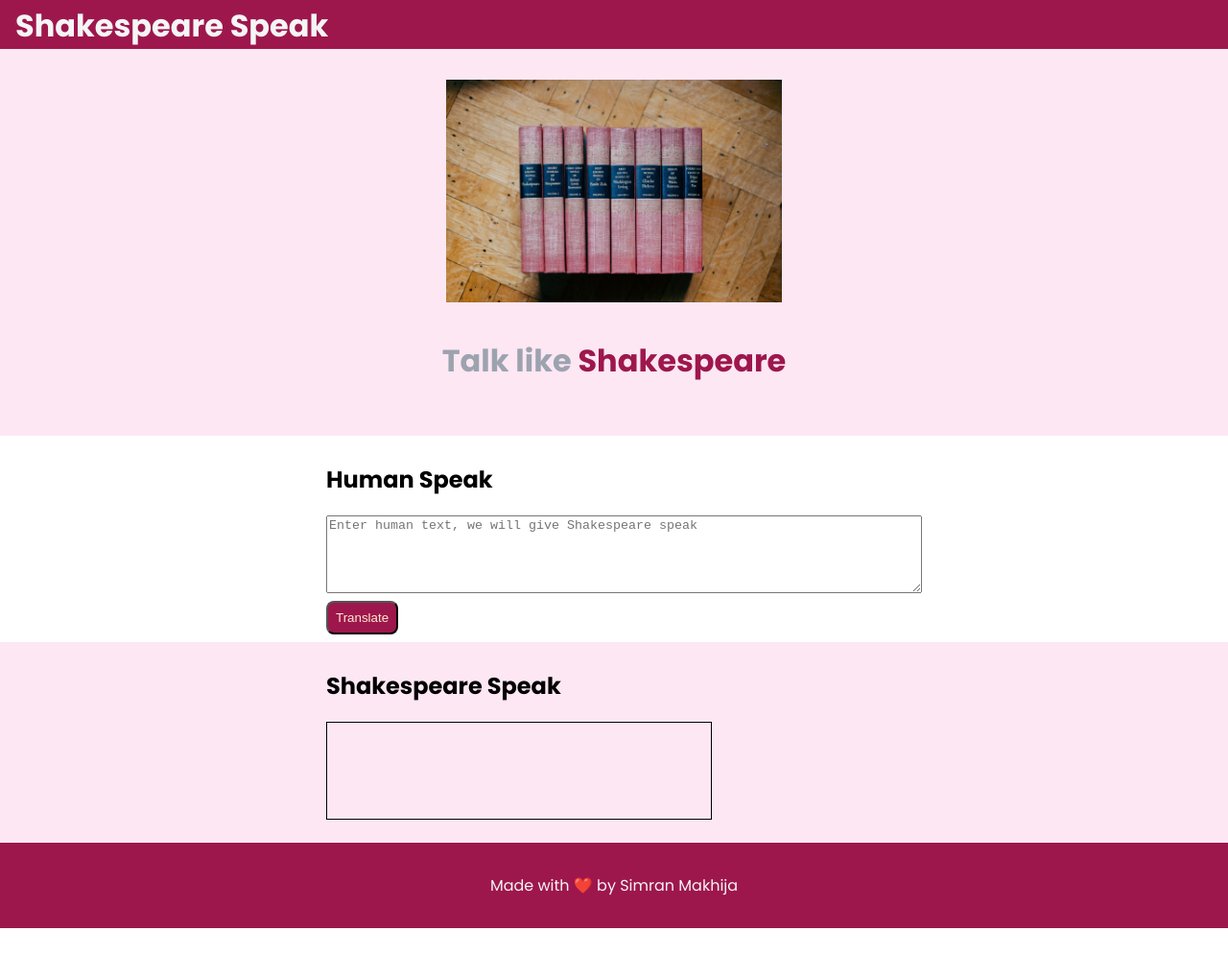
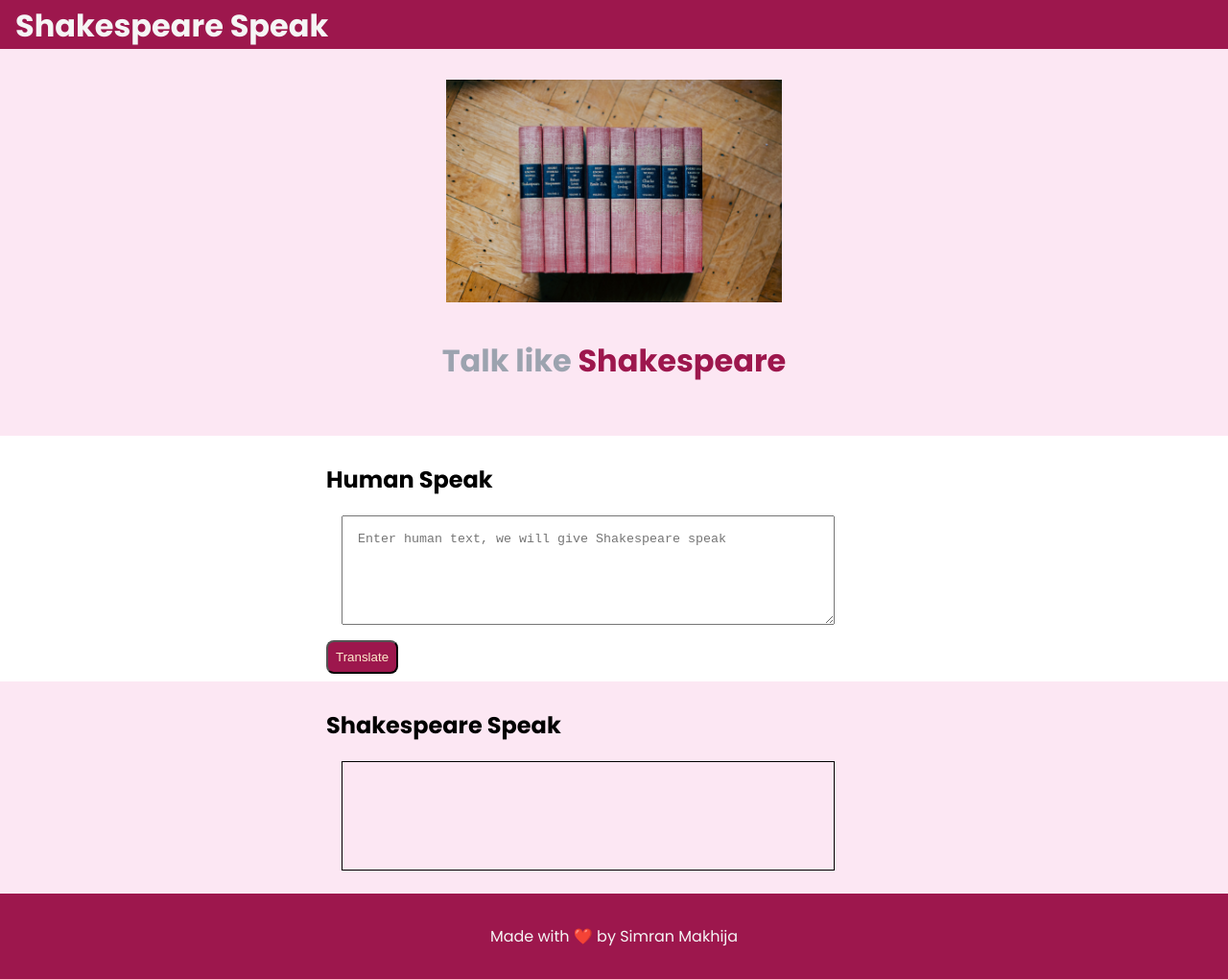
Before and after one commit to SimranMakhija7/neogcamp, a plain HTML site: page shakespeare-speak/index.html in a window 1280 px wide. Shown: the whole page at 96% size. Before the commit the page ends 967 px from the top, so only its background shows below. Drawn offline with Linux system fonts and the light colour scheme.

Commit message:
fix: fix style

```diff
--- a/banana-speak/styles.css
+++ b/banana-speak/styles.css
@@ -51,10 +51,23 @@ section{
     background-color: var(--light-yellow);
 }
 
-#txtInput{
+
+textarea {
+    width: 80%;
+    height: 10vh;
     display: block;
-    margin: 0.5rem 0rem;
+    margin: 1rem;
+    padding: 1rem;
 }
+
+#output {
+    border: 1px solid black;
+    height: 10vh;
+    width: 80%;
+    margin: 1rem;
+    padding: 1rem;
+}
+
 
 button{
     background-color: var(--primary-color);
@@ -62,12 +75,6 @@ button{
     padding: 0.5rem;
 }
 
-#output{
-    width: 400px;
-    height: 100px;
-    border: solid 1px black;
-    margin: 1rem 0rem;
-}
 .footer{
     background-color: var(--primary-color);
     padding: 2rem 0rem;
--- a/shakespeare-speak/styles.css
+++ b/shakespeare-speak/styles.css
@@ -51,10 +51,6 @@ section{
     background-color: var(--light-pink);
 }
 
-#txtInput{
-    display: block;
-    margin: 0.5rem 0rem;
-}
 
 button{
     background-color: var(--primary-color);
@@ -63,12 +59,22 @@ button{
     color: blanchedalmond;
 }
 
-#output{
-    width: 400px;
-    height: 100px;
-    border: solid 1px black;
-    margin: 1rem 0rem;
+textarea {
+    width: 80%;
+    height: 10vh;
+    display: block;
+    margin: 1rem;
+    padding: 1rem;
 }
+
+#output {
+    border: 1px solid black;
+    height: 10vh;
+    width: 80%;
+    margin: 1rem;
+    padding: 1rem;
+}
+
 .footer{
     background-color: var(--primary-color);
     padding: 2rem 0rem;
```
